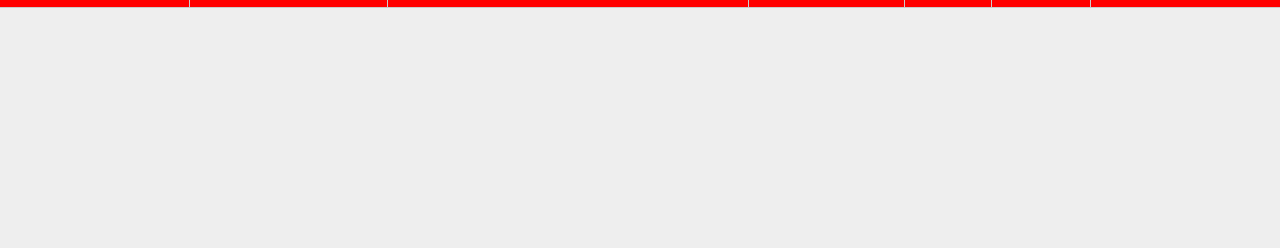
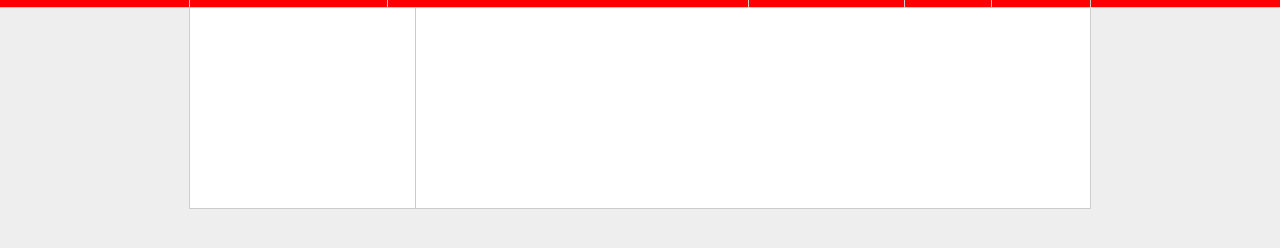
Before and after one commit to jli57/aa_W5D4, a plain HTML site: page css-friends-03/03-layout.html in a window 1280 px wide. Shown: the part 32-280 px from the top of the page. Drawn offline with Linux system fonts and the light colour scheme.

Commit message:
Finish CSS friends phase3

```diff
--- a/css-friends-03/03-layout.html
+++ b/css-friends-03/03-layout.html
@@ -34,5 +34,17 @@
     </nav>
   </header>
 
+    <section class="content">
+      <aside class="content-sidebar">
+
+
+      </aside>
+      <section class="content-main">
+
+      </section>
+
+    </section>
+
+
 </body>
 </html>
--- a/css-friends-03/css/03-layout.css
+++ b/css-friends-03/css/03-layout.css
@@ -1 +1,22 @@
 /* PHASE 3: Layout */
+.content{
+  display: flex;
+  width: 900px;
+  min-height: 200px;
+  background-color: #fff;
+  margin: auto;
+  border-bottom: 1px solid #ccc;
+  border-right: 1px solid #ccc;
+  border-left: 1px solid #ccc;
+
+}
+.content-sidebar{
+  min-height: 200px;
+  width: 25%;
+
+}
+.content-main{
+  min-height: 200px;
+  width: 75%;
+  border-left: 1px solid #ccc;
+}
```
